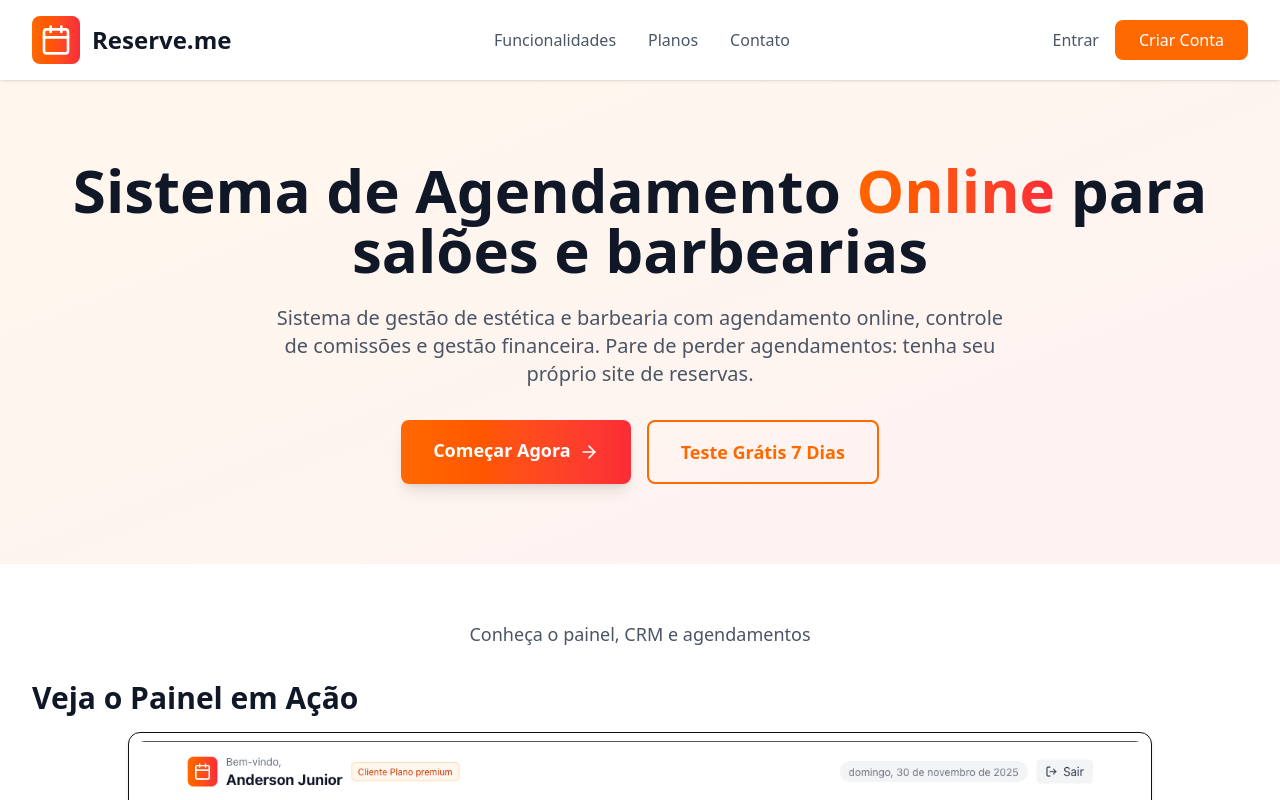
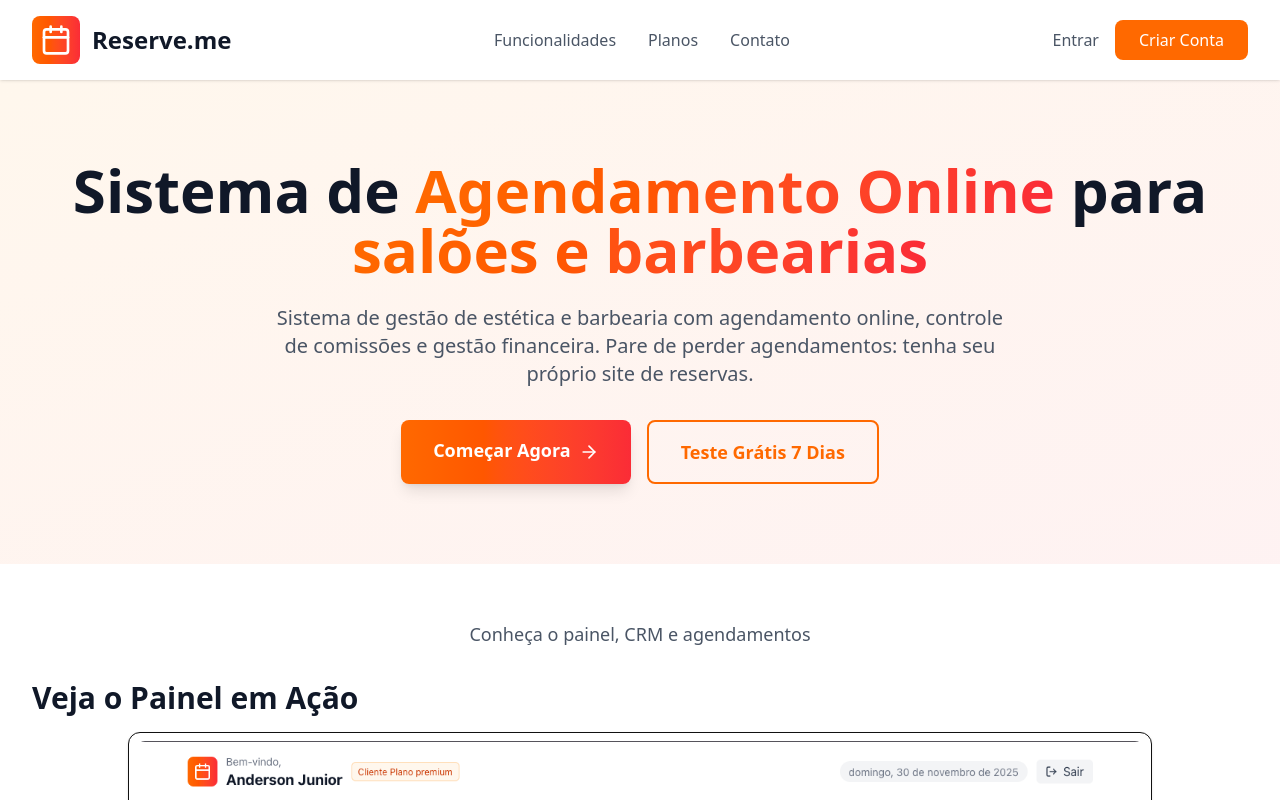
Before and after one commit to AndersonJr-Dev/reserve-me-saas, a Next.js app: page / in a window 1280 px wide. Shown: the top 800 px of the page. Built offline with nearby package versions, Linux system fonts and the light colour scheme; no server answers.

Commit message:
feat: update homepage styling and add new screenshot
Update the headline text styling with gradient colors and add a new screenshot for upcoming appointments section

```diff
--- a/app/page.tsx
+++ b/app/page.tsx
@@ -46,9 +46,10 @@ export default function HomePage() {
         <div className="max-w-7xl mx-auto px-4 sm:px-6 lg:px-8">
           <div className="text-center">
             <h1 className="text-3xl sm:text-4xl md:text-5xl lg:text-6xl font-bold text-gray-900 mb-4 sm:mb-6 px-4">
-              Sistema de Agendamento
-              <span className="text-transparent bg-clip-text bg-gradient-to-r from-orange-500 to-red-500"> Online</span>
-              <span> para salões e barbearias</span>
+              Sistema de{' '}
+              <span className="text-transparent bg-clip-text bg-gradient-to-r from-orange-500 to-red-500">Agendamento Online</span>{' '}
+              para{' '}
+              <span className="text-transparent bg-clip-text bg-gradient-to-r from-orange-500 to-red-500">salões e barbearias</span>
           </h1>
             <p className="text-base sm:text-lg md:text-xl text-gray-600 mb-6 sm:mb-8 max-w-3xl mx-auto px-4">
               Sistema de gestão de estética e barbearia com agendamento online, controle de comissões e gestão financeira.
@@ -83,7 +84,8 @@ export default function HomePage() {
               { src: '/dashboard.png', alt: 'Dashboard do sistema de agendamento para salão e barbearia' },
               { src: '/crm.png', alt: 'CRM financeiro com receita, ticket médio e totais' },
               { src: '/agendamentos.png', alt: 'Agenda online com confirmação e status de atendimentos' },
-              { src: '/cadastro.png', alt: 'Tela de cadastro de profissionais' }
+              { src: '/cadastro.png', alt: 'Tela de cadastro de profissionais' },
+              { src: '/proximos.png', alt: 'Tela de próximos agendamentos recentes' }
             ]}
           />
         </div>
```
Also changed, not shown: public/proximos.png (added).
